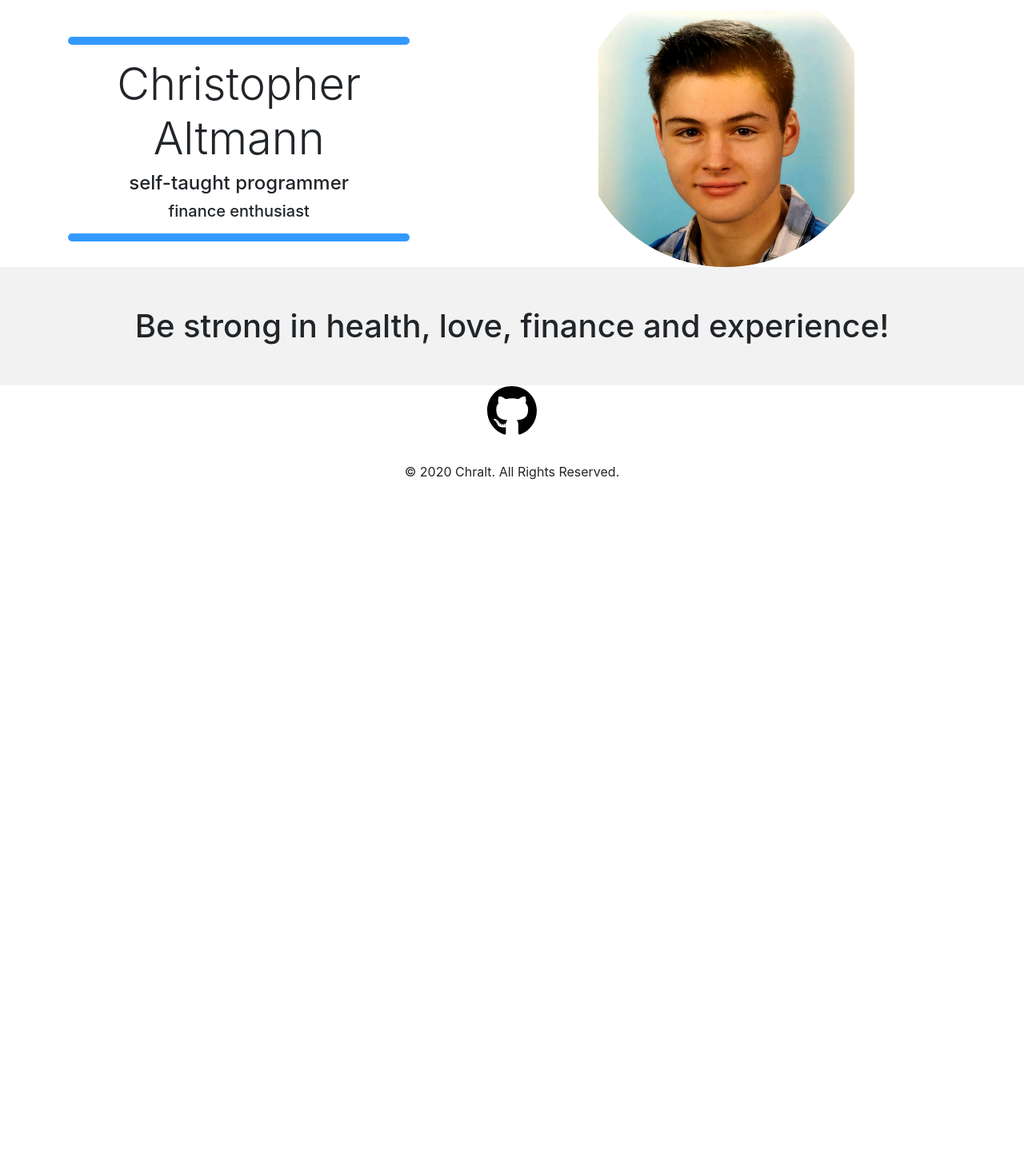
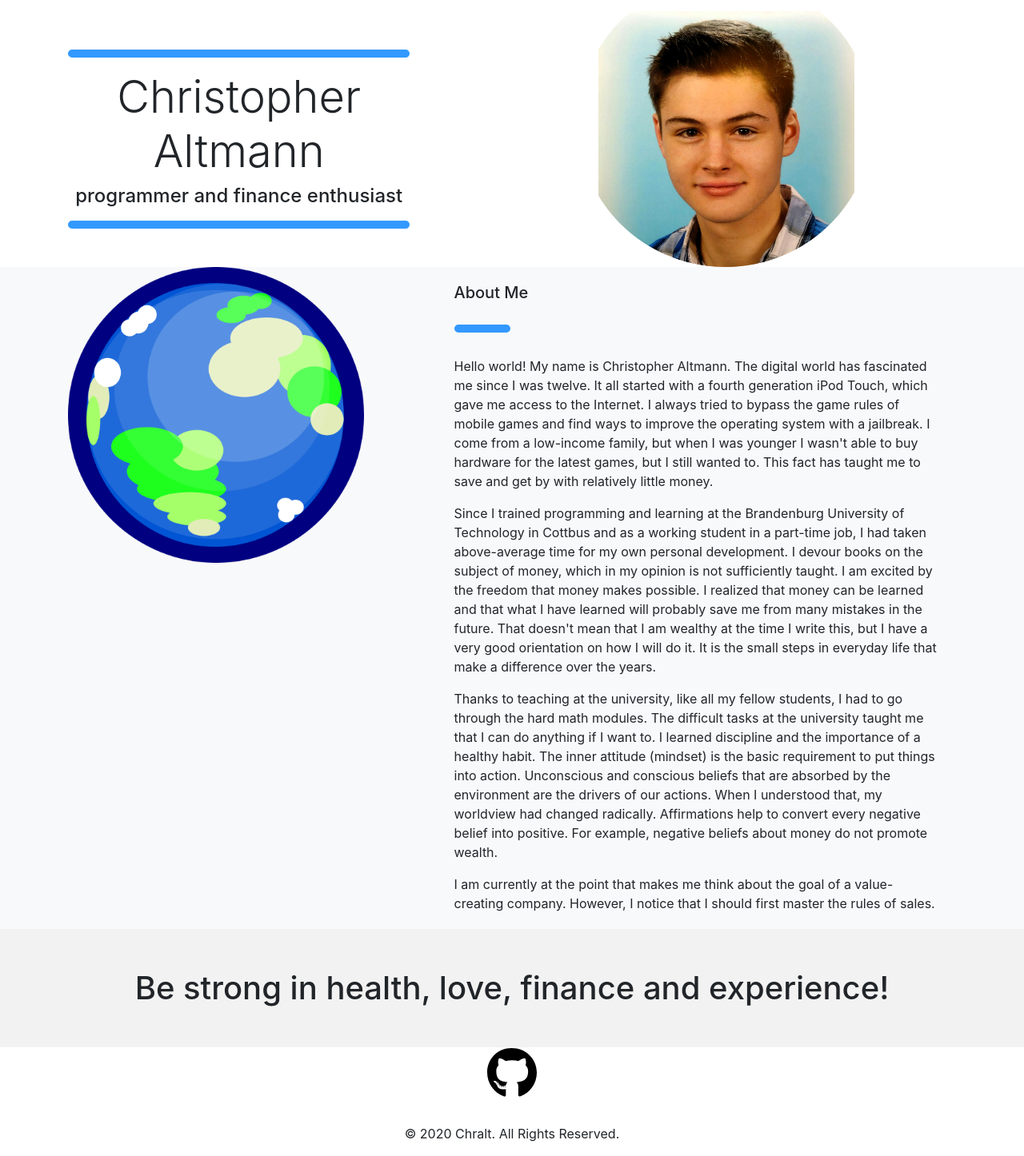
Before and after one commit to Chralt98/DecentralizedCodeVerification, a Flask app: page /home in a window 1280 px wide. Shown: the part 58-1504 px from the top of the page at 80% size. Before the commit the page ends 658 px from the top, so only its background shows below. Run offline with Flask 2, Linux system fonts and the light colour scheme; some libraries are stand-ins or nearby versions.

Commit message:
Verificator used

```diff
--- a/website/static/css/main.css
+++ b/website/static/css/main.css
@@ -27,3 +27,34 @@ h2.quote {
         max-width: 75% !important;
     }
 }
+
+
+.card-img-top {
+    width: 100%;
+    height: 50vw;
+    object-fit: cover;
+}
+
+@media (min-width: 576px) {
+    .card-img-top {
+        height: 278px;
+    }
+}
+
+@media (min-width: 768px) {
+    .card-img-top {
+        height: 152px;
+    }
+}
+
+@media (min-width: 992px) {
+    .card-img-top {
+        height: 210px;
+    }
+}
+
+@media (min-width: 1200px) {
+    .card-img-top {
+        height: 255px;
+    }
+}
--- a/website/templates/index.html
+++ b/website/templates/index.html
@@ -55,8 +55,7 @@
                 <div class="text-center">
                     <hr class="hr-accent">
                     <h3 class="display-4">Christopher Altmann</h3>
-                    <h4>self-taught programmer</h4>
-                    <h5>finance enthusiast</h5>
+                    <h4>programmer and finance enthusiast</h4>
                     <hr class="hr-accent">
                 </div>
             </div>
@@ -67,6 +66,62 @@
         </div>
     </div>
 </div>
+<div class="content-section bg-light d-flex justify-content-center">
+    <div class="container">
+        <div class="bg-light color-secondary">
+            <div class="row no-gutters">
+                <div class="col-md-4 display-none-before-medium">
+                    <picture>
+                        <img src="../static/images/earth.png"
+                             class="card-img" alt="About Me Picture">
+                    </picture>
+                </div>
+                <div class="col-md-1 display-none-before-medium"></div>
+                <div class="col-md-7">
+                    <div class="card-body">
+                        <h5 class="card-title">About Me</h5>
+                        <hr class="heading-hr hr-accent mb-4 d-inline-block mx-auto" style="width: 60px;">
+                        <p class="card-text">
+                            Hello world! My name is Christopher Altmann. The digital world has fascinated me since I was
+                            twelve.
+                            It all started with a fourth generation iPod Touch, which gave me access to the Internet. I
+                            always tried to bypass the game rules of mobile games and find ways to improve the operating
+                            system with a jailbreak. I come from a low-income family, but when I was younger I wasn't
+                            able to buy hardware for the latest games, but I still wanted to. This fact has taught me to
+                            save and get by with relatively little money.
+                        </p>
+                        <p class="card-text">
+                            Since I trained programming and learning at the Brandenburg University of Technology in
+                            Cottbus and as a working student in a part-time job, I had taken above-average time for my
+                            own personal development. I devour books on the subject of money, which in my opinion is not
+                            sufficiently taught. I am excited by the freedom that money makes possible. I realized that
+                            money can be learned and that what I have learned will probably save me from many mistakes
+                            in the future. That doesn't mean that I am wealthy at the time I write this, but I have
+                            a very good orientation
+                            on how I will do it. It is the small steps in everyday life that make a difference over the
+                            years.
+                        </p>
+                        <p class="card-text">
+                            Thanks to teaching at the university, like all my fellow students, I had to go through the
+                            hard math modules. The difficult tasks at the university taught me that I can do anything if
+                            I want to. I learned discipline and the importance of a healthy habit. The inner attitude
+                            (mindset) is the basic requirement to put things into action. Unconscious and conscious
+                            beliefs that are absorbed by the environment are the drivers of our actions. When I
+                            understood that, my worldview had changed radically. Affirmations help to convert every
+                            negative belief into positive. For example, negative beliefs about money do not promote
+                            wealth.
+                        </p>
+                        <p class="card-text">
+                            I am currently at the point that makes me think about the goal of a value-creating company.
+                            However, I notice that I should first master the rules of sales.
+                        </p>
+                    </div>
+                </div>
+            </div>
+        </div>
+    </div>
+</div>
+
 <div class="d-flex justify-content-center background-color">
     <div class="row justify-content-center align-self-center text-center">
         <div class="col-sm-12">
```
Also changed, not shown: migrations/2_deploy_contracts.js, 1 other file.
